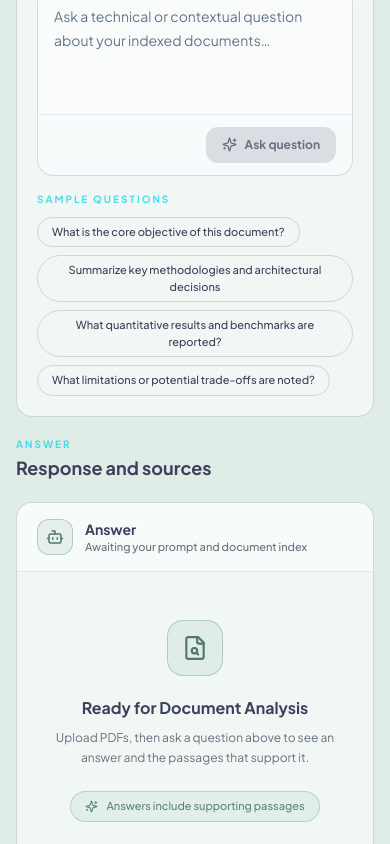
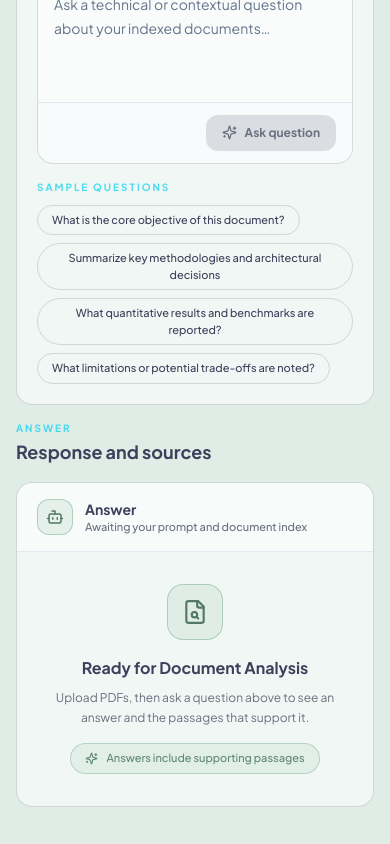
Before and after one commit to workinpotato/NexusDoc-AI-Neural-Document-Studio, a React (Vite) app in the folder frontend/: page / in a window 390 px wide. Shown: the part 1156-2000 px from the top of the page. Built offline with nearby package versions, Linux system fonts and the light colour scheme; no server answers.

Commit message:
fix(ui): tighten workspace spacing and empty answer state

```diff
--- a/frontend/src/App.jsx
+++ b/frontend/src/App.jsx
@@ -192,9 +192,9 @@ export default function App() {
         </section>
 
         {/* Workbench Workspace Grid */}
-        <div className="mt-5 grid items-start gap-5 lg:grid-cols-[minmax(340px,0.82fr)_minmax(0,1.45fr)]">
+        <div className="mt-4 grid items-start gap-4 lg:grid-cols-[minmax(340px,0.82fr)_minmax(0,1.45fr)]">
           {/* Left Column: Knowledge Base Bay */}
-          <div className="space-y-5 min-w-0">
+          <div className="space-y-4 min-w-0">
             <UploadZone
               files={selectedFiles}
               uploading={uploading}
@@ -215,7 +215,7 @@ export default function App() {
           </div>
 
           {/* Right Column: Neural Query & Answer Canvas */}
-          <div className="space-y-5 min-w-0">
+          <div className="space-y-4 min-w-0">
             <QuestionInput
               ref={questionRef}
               value={question}
@@ -233,7 +233,7 @@ export default function App() {
             )}
 
             {/* Answer & Evidence Canvas */}
-            <div className={hasResult ? 'result-enter space-y-5' : 'space-y-5'}>
+            <div className={hasResult ? 'result-enter space-y-4' : 'space-y-4'}>
               <div className="flex items-center justify-between">
                 <div>
                   <p className="section-kicker">Answer</p>
--- a/frontend/src/components/AnswerCard.jsx
+++ b/frontend/src/components/AnswerCard.jsx
@@ -58,7 +58,7 @@ export default function AnswerCard({ answer, sourceCount, loading, error, onRetr
         </div>
       </div>
 
-      <div className="px-5 py-6 sm:px-8 sm:py-7">
+      <div className="px-5 py-5 sm:px-6 sm:py-6">
         {loading ? (
           <div className="flex min-h-32 flex-col items-center justify-center text-center">
             <div className="relative">
--- a/frontend/src/components/AnswerEmptyState.jsx
+++ b/frontend/src/components/AnswerEmptyState.jsx
@@ -12,15 +12,15 @@ export default function AnswerEmptyState() {
           <p className="text-[11px] font-medium text-slate-400">Awaiting your prompt and document index</p>
         </div>
       </div>
-      <div className="flex min-h-[280px] flex-col items-center justify-center px-6 py-12 text-center">
+      <div className="flex min-h-[220px] flex-col items-center justify-center px-6 py-8 text-center">
         <span className="empty-icon">
           <FileSearch2 size={26} />
         </span>
-        <h3 className="mt-5 text-base font-bold text-slate-100">Ready for Document Analysis</h3>
+        <h3 className="mt-4 text-base font-bold text-slate-100">Ready for Document Analysis</h3>
         <p className="mt-2 max-w-md text-xs leading-relaxed text-slate-400">
           Upload PDFs, then ask a question above to see an answer and the passages that support it.
         </p>
-        <div className="mt-6 flex items-center gap-2 rounded-full border border-cyan-500/20 bg-cyan-950/40 px-3.5 py-1.5 text-[11px] font-medium text-cyan-300">
+        <div className="mt-4 flex items-center gap-2 rounded-full border border-cyan-500/20 bg-cyan-950/40 px-3.5 py-1.5 text-[11px] font-medium text-cyan-300">
           <Sparkles size={13} />
           <span>Answers include supporting passages</span>
         </div>
```
